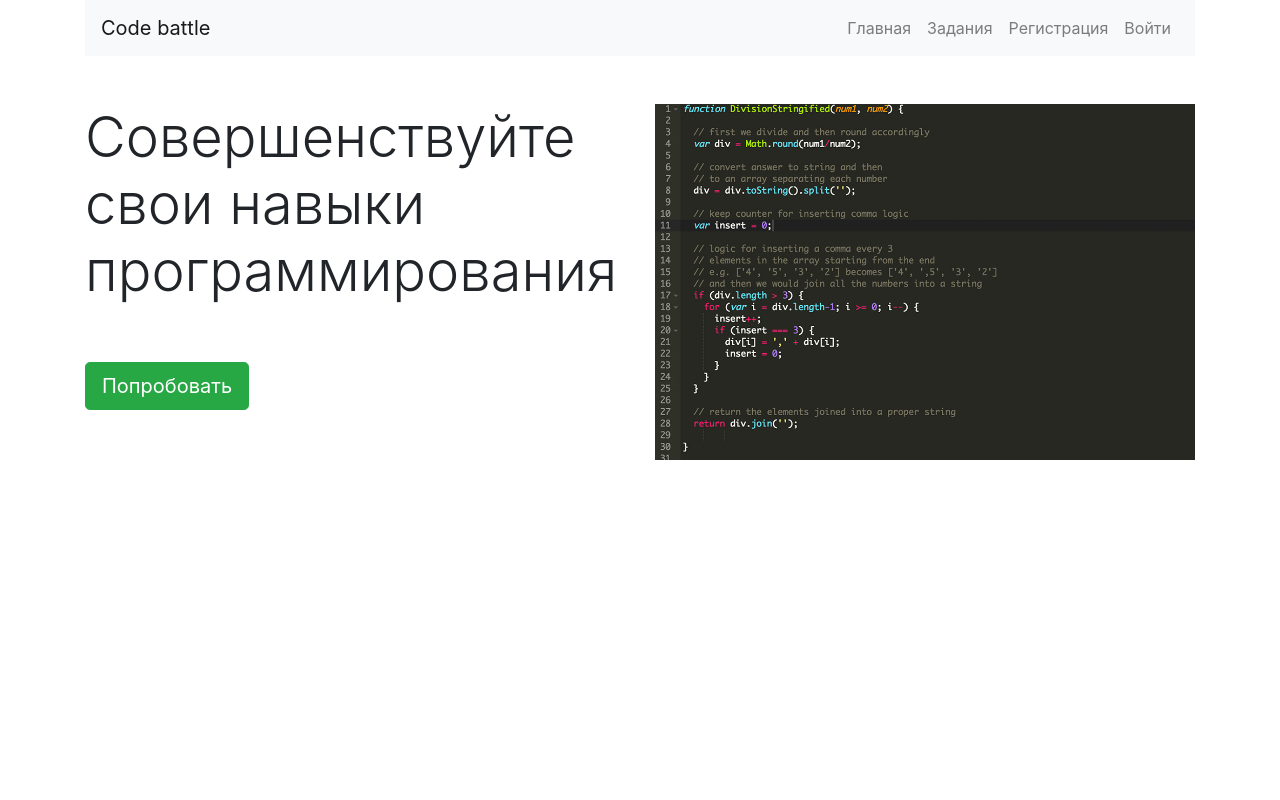
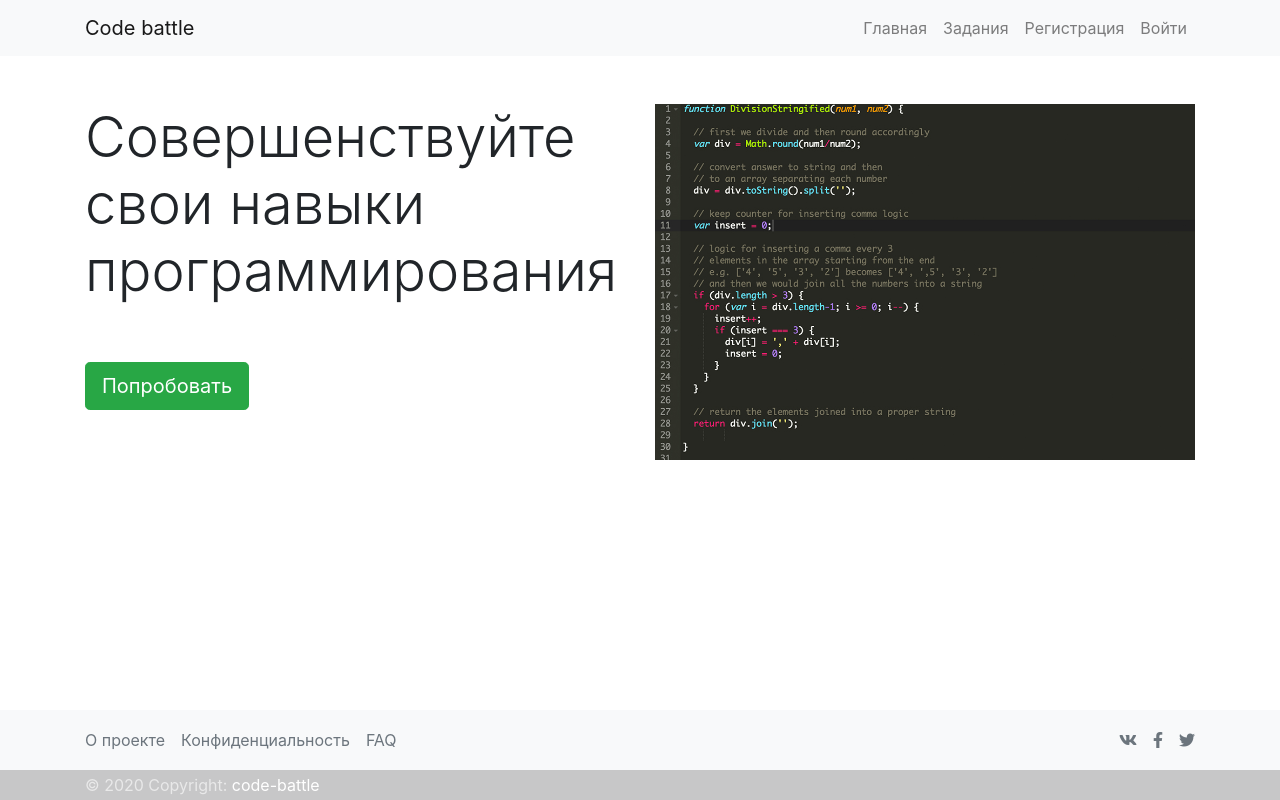
Before and after one commit to space2pacman/code-battle-client, a Vue app: page /#/ in a window 1280 px wide. Built offline with nearby package versions, Linux system fonts and the light colour scheme.

Commit message:
add footer

```diff
--- a/src/App.vue
+++ b/src/App.vue
@@ -1,12 +1,16 @@
 <template>
-	<div class="container">
+	<div>
 		<Menu />
-		<router-view />
+		<div class="container pb-6">
+			<router-view />
+		</div>
+		<Footer />
 	</div>
 </template>
 
 <script>
-import Menu from "./components/Menu";
+import Menu from "@/components/Menu";
+import Footer from "@/components/Footer";
 
 export default {
 	// watch: {
@@ -15,7 +19,14 @@ export default {
 	// 	}
 	// },
 	components: {
-		Menu
+		Menu,
+		Footer
 	}
 }
 </script>
+
+<style>
+.pb-6 {
+	padding-bottom: 110px;
+}
+</style>
--- /dev/null
+++ b/src/components/Footer.vue
@@ -0,0 +1,67 @@
+<template>
+	<footer class="footer bg-light">
+		<div class="container">
+			<div class="d-flex justify-content-between">
+				<ul class="list-inline mb-0">
+					<li class="list-inline-item">
+						<router-link to="/about" class="text-decoration-none text-muted mr-2">О проекте</router-link>
+					</li>
+					<li class="list-inline-item">
+						<router-link to="/privacy" class="text-decoration-none text-muted mr-2">Конфиденциальность</router-link>
+					</li>
+					<li class="list-inline-item">
+						<router-link to="/faq" class="text-decoration-none text-muted">FAQ</router-link>
+					</li>
+				</ul>
+				<ul class="list-inline mb-0">
+					<li class="list-inline-item">
+						<a href="#" class="text-muted">
+							<i class="fab fa-vk"></i>
+						</a>
+					</li>
+					<li class="list-inline-item ml-2">
+						<a href="#" class="text-muted">
+							<i class="fab fa-facebook-f"></i>
+						</a>
+					</li>
+					<li class="list-inline-item ml-2">
+						<a href="#" class="text-muted">
+							<i class="fab fa-twitter"></i>
+						</a>
+					</li>
+				</ul>
+			</div>
+		</div>
+		<div class="footer__copyright">
+			<div class="container">
+				<span class="footer__copyright-symbol">&copy; 2020 Copyright: </span>
+				<span class="footer__copyright-name">code-battle</span>
+			</div>
+		</div>
+	</footer>
+</template>
+
+<style>
+.footer {
+	position: fixed;
+	bottom: 0;
+	width: 100%;
+	height: 90px;
+	line-height: 60px;
+    z-index: 10;
+}
+
+.footer__copyright {
+	background-color: rgba(0,0,0,0.2);
+	height: 30px;
+	line-height: 30px;
+}
+
+.footer__copyright-symbol {
+	color: rgba(255,255,255,0.6);
+}
+
+.footer__copyright-name {
+	color: #fff;
+}
+</style>
--- a/src/components/Menu.vue
+++ b/src/components/Menu.vue
@@ -1,7 +1,8 @@
 <template>
     <nav class="navbar navbar-expand-lg navbar-light bg-light mb-4">
+        <div class="container">
             <router-link class="navbar-brand" to="/">Code battle</router-link>
-        <div class="collapse navbar-collapse" id="navbarSupportedContent">
+            <div class="collapse navbar-collapse">
                 <ul class="navbar-nav ml-auto">
                     <li class="nav-item">
                         <router-link to="/" class="nav-link">Главная</router-link>
@@ -26,5 +27,6 @@
                     </li>
                 </ul>
             </div>
+        </div>
     </nav>
 </template>
--- a/src/components/TaskCard.vue
+++ b/src/components/TaskCard.vue
@@ -1,5 +1,5 @@
 <template>
-	<router-link :to="`/task/${task.id}`" class="card mb-3 text-decoration-none text-muted">
+	<router-link :to="`/task/${task.id}`" class="card mb-3 text-decoration-none text-muted task__card">
 		<div class="card-body d-flex justify-content-between align-items-center">
 			<div class="mr-auto">
 				<div class="mb-1">
@@ -29,3 +29,9 @@ export default {
 	}
 }
 </script>
+
+<style scoped>
+.task__card:last-child {
+	margin-bottom: 0px !important;
+}
+</style>
```
Also changed, not shown: src/main.js (line endings or trailing spaces). Lines whose indentation alone changed are shown as unchanged.
